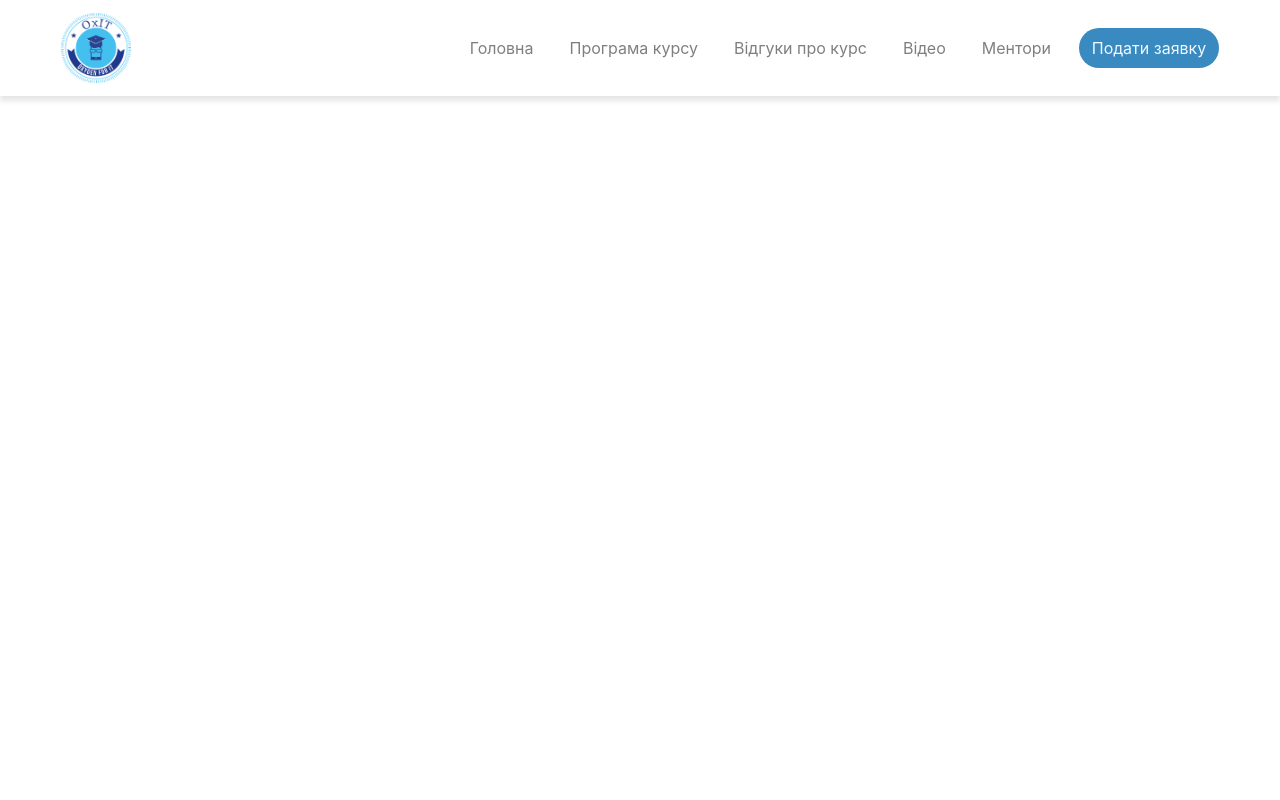
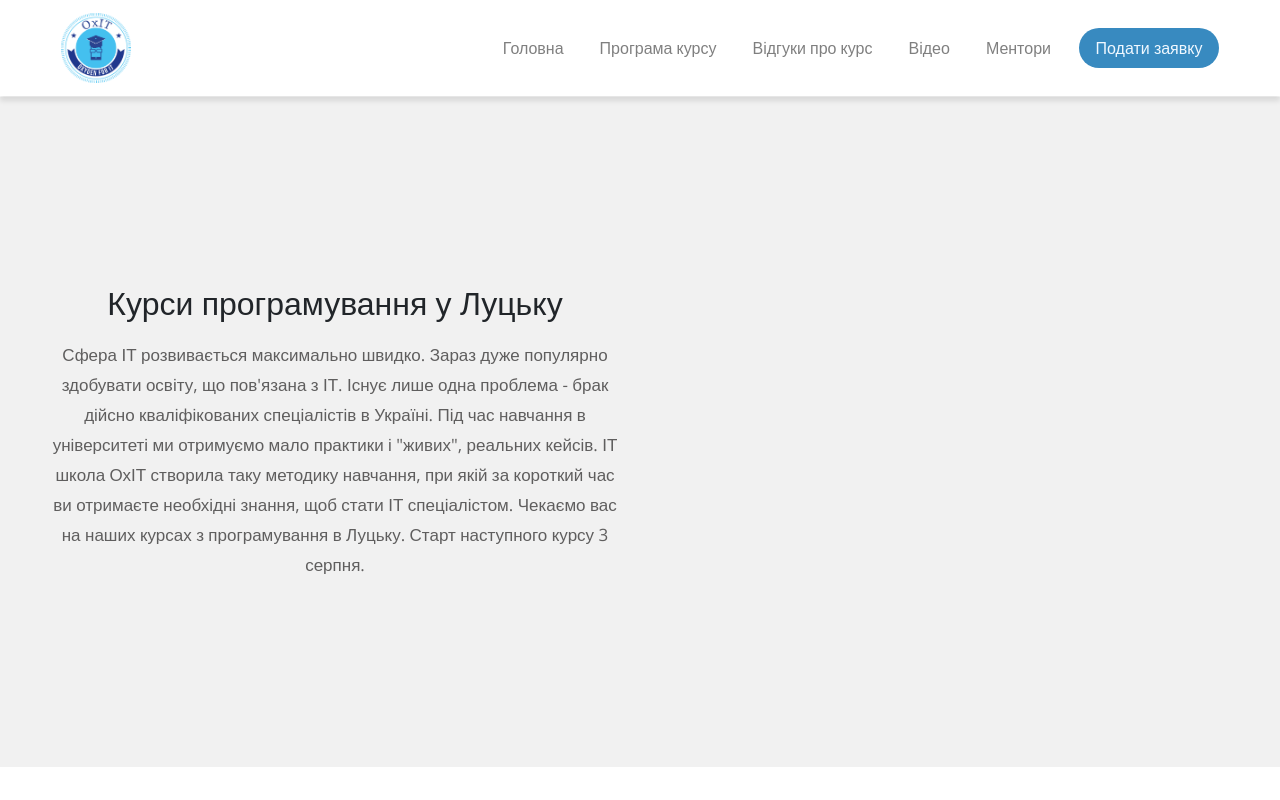
Before and after one commit to garciaqueen/internet_devels_layout_mariia, a website: page index.html in a window 1280 px wide. Drawn offline with nearby package versions, Linux system fonts and the light colour scheme; files that its build step writes are made by us from their sources.

Commit message:
Content left added. Adaptation added.

```diff
--- a/index.html
+++ b/index.html
@@ -11,7 +11,7 @@
     <link rel="stylesheet" href="https://cdn.jsdelivr.net/npm/bootstrap@4.1.3/dist/css/bootstrap.min.css" integrity="sha384-MCw98/SFnGE8fJT3GXwEOngsV7Zt27NXFoaoApmYm81iuXoPkFOJwJ8ERdknLPMO" crossorigin="anonymous">
 
   </head>
-  <body>
+  <body class="open-sans-class">
     <div class="wrapper">
       <header class="header">
         <div class="container">
@@ -48,6 +48,23 @@
           </nav>
         </div>
       </header>
+      <div class="content-first">
+        <div class="container h-100">
+          <div class="row h-100">
+            <div class="col-12 col-sm-6 d-flex align-items-center justify-content-center">
+              <div class="content-left">
+                <h2 class="title-content-left pt-sans-bold">Курси програмування у Луцьку</h2>
+                <span class="content-left-text">
+                  Сфера ІТ розвивається максимально швидко. Зараз дуже популярно здобувати освіту, що пов'язана з ІТ. Існує лише одна проблема - брак дійсно кваліфікованих спеціалістів в Україні. Під час навчання в університеті ми отримуємо мало практики і "живих", реальних кейсів. ІТ школа ОхІТ створила таку методику навчання, при якій за короткий час ви отримаєте необхідні знання, щоб стати ІТ спеціалістом. Чекаємо вас на наших курсах з програмування в Луцьку. Старт наступного курсу 3 серпня.
+                </span>
+              </div>
+            </div>
+            <div class="col-12 col-sm-6">
+
+            </div>
+          </div>
+        </div>
+      </div>
     </div>
     <script src="https://code.jquery.com/jquery-3.3.1.slim.min.js" integrity="sha384-q8i/X+965DzO0rT7abK41JStQIAqVgRVzpbzo5smXKp4YfRvH+8abtTE1Pi6jizo" crossorigin="anonymous"></script>
     <script src="https://cdn.jsdelivr.net/npm/popper.js@1.14.3/dist/umd/popper.min.js" integrity="sha384-ZMP7rVo3mIykV+2+9J3UJ46jBk0WLaUAdn689aCwoqbBJiSnjAK/l8WvCWPIPm49" crossorigin="anonymous"></script>
--- a/scss/style.scss
+++ b/scss/style.scss
@@ -1,13 +1,22 @@
-$main-color: #333; // Заміни на колір з макету
+$main-color: #5f5e5e; // Заміни на колір з макету
+
+.open-sans-class {
+  font-family: "Open Sans", sans-serif;
+  font-optical-sizing: auto;
+  font-weight: 300;
+  font-style: normal;
+  font-variation-settings:
+    "wdth" 100;
+}
 
 body {
-  font-family: 'Open Sans', sans-serif;
   font-size: 16px;
   margin: 0;
   width: 100%;
+  line-height: 22px;
 }
 .wrapper {
-  padding-top: 110px;
+  padding-top: 97px;
 }
 .header {
   background-color: white;
@@ -41,7 +50,27 @@ body {
     text-decoration: none;
   }
 }
+.content-first {
+  background-color: #f1f1f1;
+  height: 670px;
+}
 
+.content-first .container,
+.content-first .row {
+  height: 100%;
+}
+
+.content-left {
+  text-align: center;
+}
+.title-content-left {
+  padding-bottom: 10px;
+}
+.content-left-text{
+  color: $main-color;
+  font-size: 17px;
+  line-height: 30px;
+}
 .navbar-nav {
   gap: 20px;
 }
```
